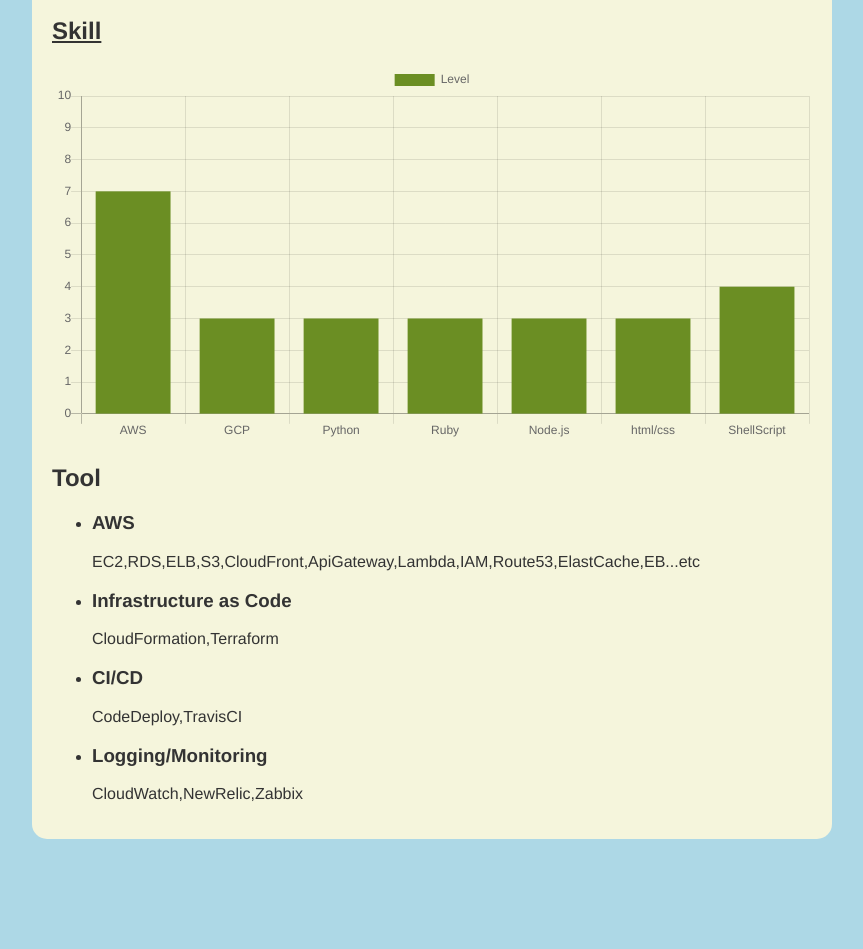
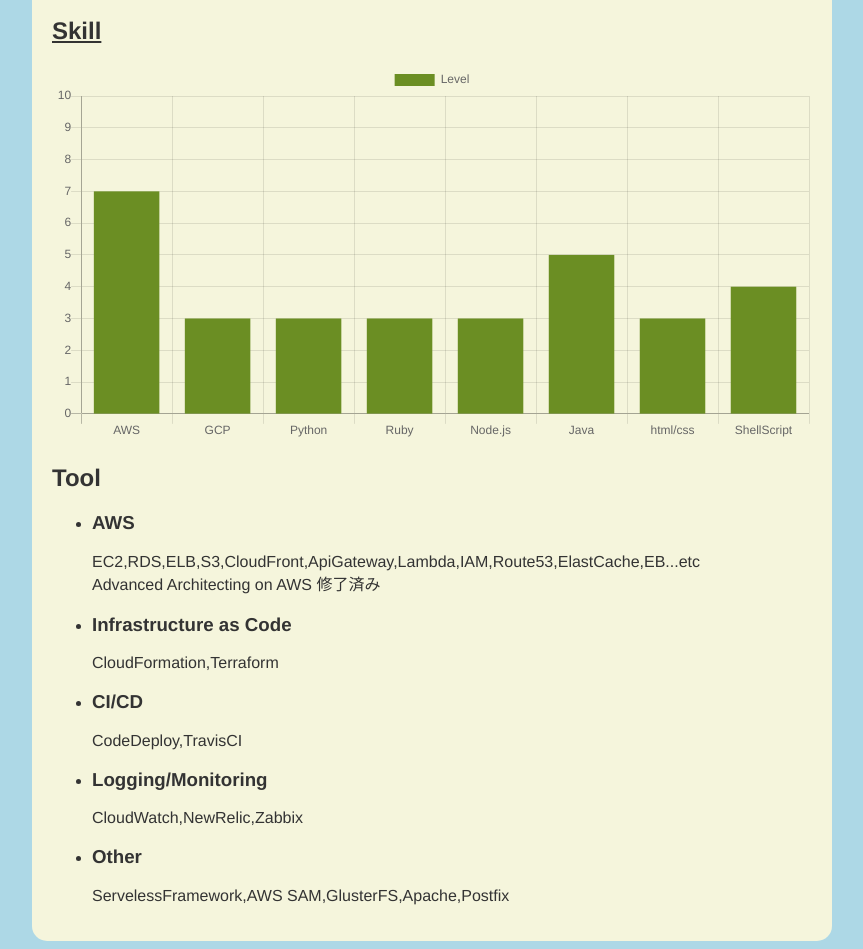
Before and after one commit to ut-ymmt/ut-ymmt.github.io, a website built with webpack: page index.html in a window 1280 px wide. Shown: the part 581-1530 px from the top of the page, without its empty margins (208-1071 px from the left). Before the commit the page ends 1428 px from the top, so only its background shows below. Built offline with nearby package versions, Linux system fonts and the light colour scheme.

Commit message:
スキル更新

```diff
--- a/index.html
+++ b/index.html
@@ -64,6 +64,8 @@
           AWS
           </h3>
           EC2,RDS,ELB,S3,CloudFront,ApiGateway,Lambda,IAM,Route53,ElastCache,EB...etc
+          <br>
+          Advanced Architecting on AWS 修了済み
         </li>
         <li>
           <h3>
@@ -77,15 +79,18 @@
           </h3>
           CodeDeploy,TravisCI
         </li>
-
-
         <li>
           <h3>
             Logging/Monitoring
           </h3>
           CloudWatch,NewRelic,Zabbix
         </li>
-
+        <li>
+          <h3>
+            Other
+          </h3>
+          ServelessFramework,AWS SAM,GlusterFS,Apache,Postfix
+        </li>
       </ul>
     </section>
   </div>
--- a/src/js/index.js
+++ b/src/js/index.js
@@ -24,10 +24,10 @@
 var myChart = new Chart(ctx, {
   type: 'bar',
   data: {
-    labels: ['AWS', 'GCP', 'Python', 'Ruby', 'Node.js', 'html/css','ShellScript'],
+    labels: ['AWS', 'GCP', 'Python', 'Ruby', 'Node.js', 'Java', 'html/css','ShellScript'],
     datasets: [{
       label: 'Level',
-      data: [7, 3, 3, 3, 3, 3, 4],
+      data: [7, 3, 3, 3, 3, 5, 3, 4],
       backgroundColor: "rgba(107,142,35,1)"
     }]
   },
```
Also changed, not shown: 1 other file.
